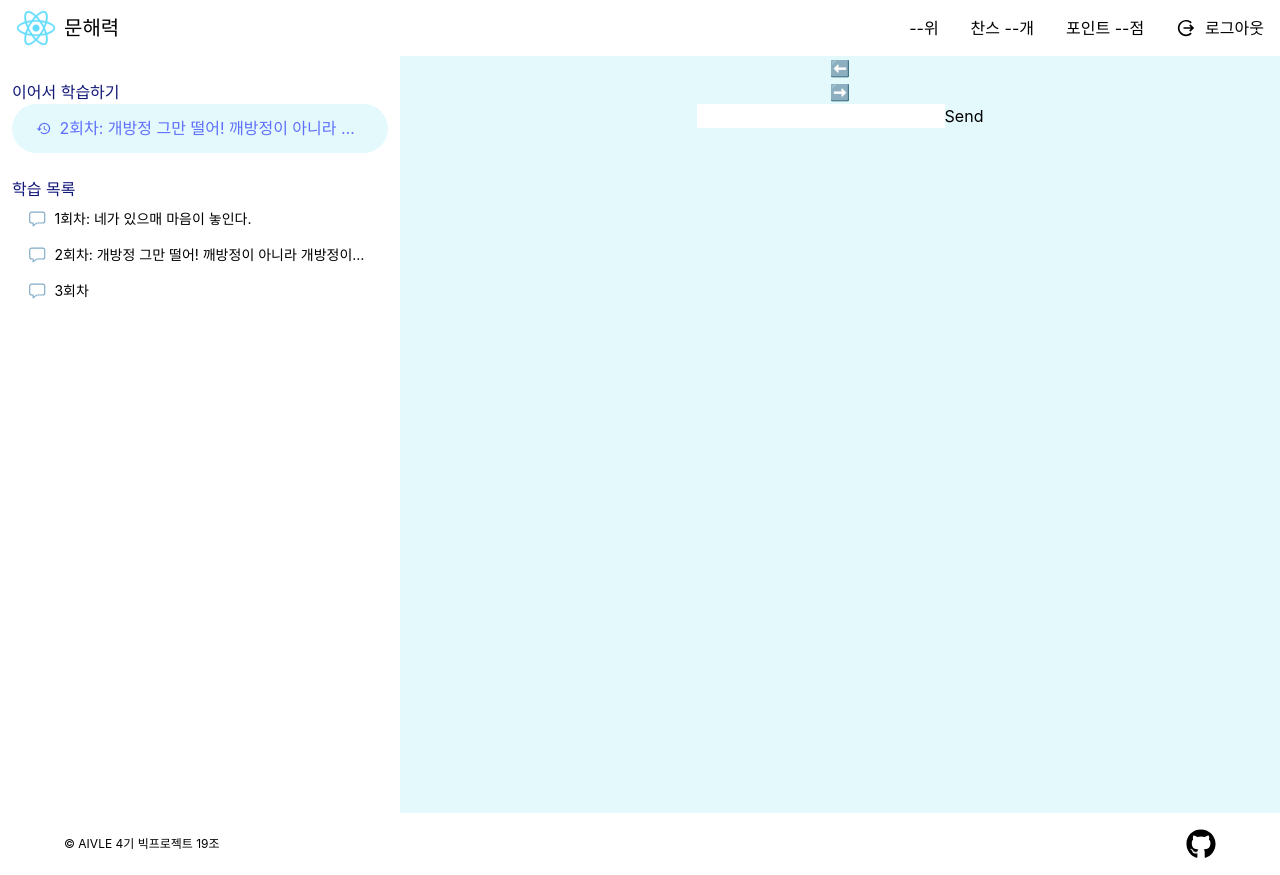
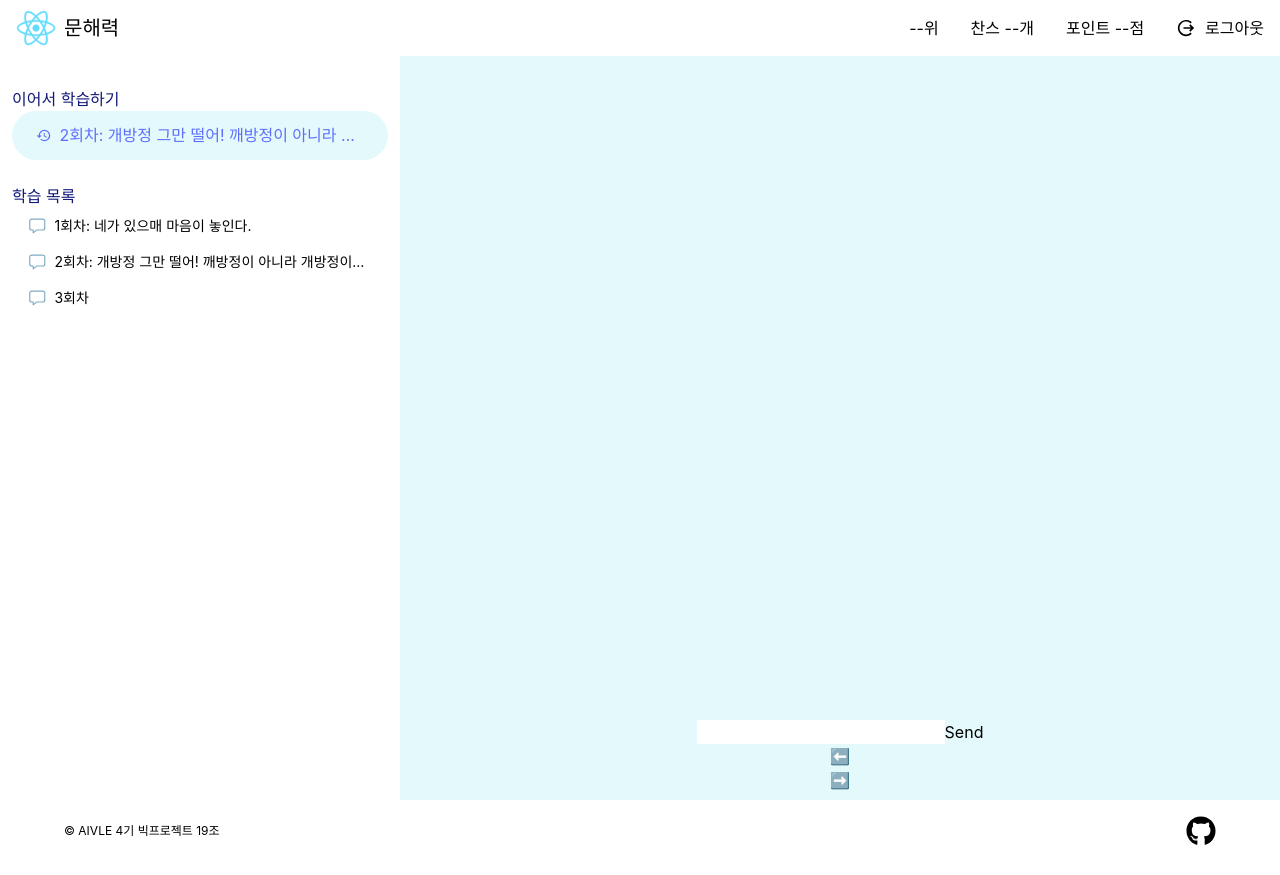
Before and after one commit to yewon-saurus/Aivle_BigProjectFE_19, a React (Create React App) app: page / in a window 1280 px wide. Built offline with nearby package versions, Linux system fonts and the light colour scheme; some icons are missing.

Commit message:
Modify: Main, Sidebar, Header layout
- 레이아웃 어긋나는 부분 수정

```diff
--- a/src/components/GoToLatestAndQuizList.jsx
+++ b/src/components/GoToLatestAndQuizList.jsx
@@ -29,7 +29,7 @@ const GoToLatestAndQuizList = () => {
     const [quizlist, setQuizlist] = useState(temp); // 개발 중 임시 데이터로 초기화
 
     return (
-        <div className="my-3">
+        <div>
             <div className="mt-6 px-3">
                 {/* new chat */}
                 <div className="text-left text-[var(--color-info-900)]">
--- a/src/components/Header.jsx
+++ b/src/components/Header.jsx
@@ -24,7 +24,7 @@ function Header(props) {
     };
 
     return (
-        <div className={`w-full flex justify-center bg-white z-50 top-0 sticky`}>
+        <div className={`w-full flex justify-center bg-white z-50 top-0 fixed`}>
             <div className="w-[100%] flex justify-between items-center px-4 py-2">
                 <div className="flex items-center gap-[1em]">
                     <div className="lg:hidden">
--- a/src/components/style.css
+++ b/src/components/style.css
@@ -28,6 +28,6 @@ table td {
 
 @media (min-width: 1024px) {
     .history {
-        height: calc(100vh - 200px);
+        height: calc(100vh - 224px);
     }
 }
--- a/src/index.css
+++ b/src/index.css
@@ -51,10 +51,17 @@
 }
 
 .page {
-  min-height: 90vh;
   /* padding: 1.25rem; */
-  width: 100%;
+  padding-top: 63px; /* 상단 header의 height */
+  width: calc(100%);
+  height: 100vh;
   background-color: var(--color-primary-200);
+}
+
+@media (min-width: 1024px) {
+  .page {
+    width: calc(100% - 400px);
+  }
 }
 
 body {
--- a/src/pages/main/Main.jsx
+++ b/src/pages/main/Main.jsx
@@ -83,7 +83,7 @@ const Main = () => {
 
     return (
         <div className='flex'>
-            <div className='w-0 lg:w-[400px]'>
+            <div className='w-0 lg:w-[400px] pt-[63px]'>
                 <GoToLatestAndQuizList />
             </div>
             <div className='page'>
@@ -95,16 +95,16 @@ const Main = () => {
                         onEndTyping={handleEndTyping}
                     />
                 </div>
+                <div className="control">
+                    {/* fixed 된 프롬프트 창 + 양 방향 화살표 버튼 */}
                     <div>
-                    {/* 양 방향 화살표 버튼 + fixed 된 프롬프트 창 */}
+                        {/* 프롬프트 창 */}
+                        <MessageForm onSendMessage={handleSendMessage} />
+                    </div>
                     <div>
                         {/* 양 방향 화살표 버튼(이전 회차, 다음 회차) */}
                         <div>⬅️</div>
                         <div>➡️</div>
-                    </div>
-                    <div>
-                        {/* 프롬프트 창 */}
-                        <MessageForm onSendMessage={handleSendMessage} />
                     </div>
                 </div>
             </div>
--- a/src/pages/main/style.css
+++ b/src/pages/main/style.css
@@ -1,5 +1,9 @@
 .messages-list {
-
+    position: absolute;
+    top: 0;
+    /* background-color: black; */
+    width: inherit;
+    height: 90%;
 }
 
 .user-message {
@@ -10,6 +14,14 @@
 
 }
 
+.control {
+    position: absolute;
+    bottom: 0;
+    /* background-color: red; */
+    width: inherit;
+    height: 10%;
+}
+
 .message-form {
 
 }
```
Lines whose indentation alone changed are shown as unchanged.
